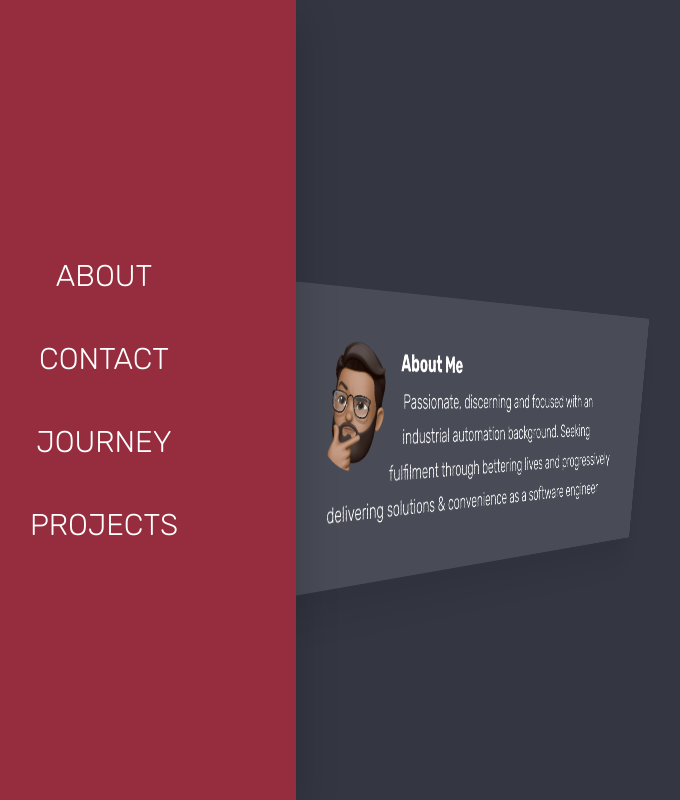
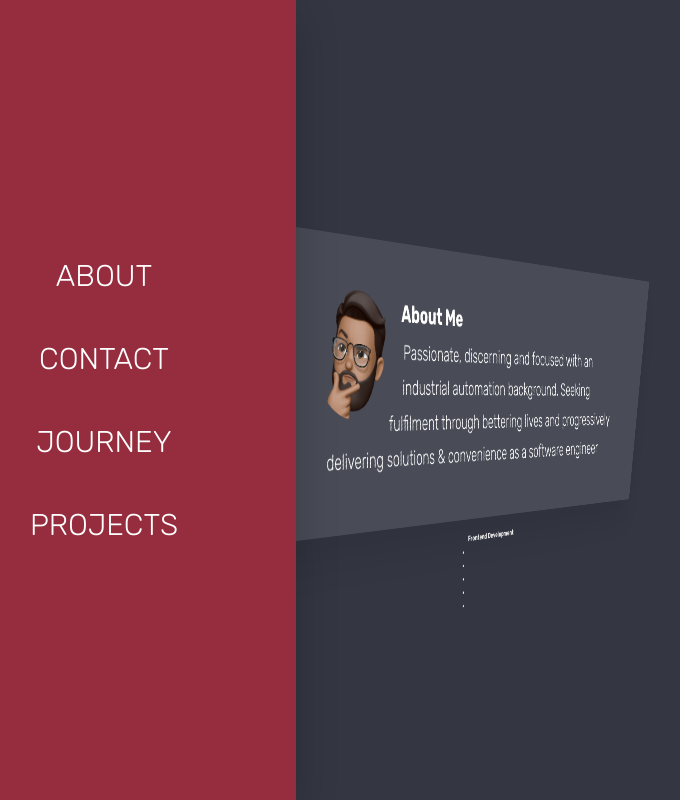
Before and after one commit to MohdSaifulM/portfolio, a React (Vite) app: page /about in a window 1280 px wide. Shown: the whole page, without its empty margins (88-768 px from the left). Built offline with nearby package versions, Linux system fonts and the light colour scheme.

Commit message:
style: 💄 Added html for card component

```diff
--- /dev/null
+++ b/src/components/Card.tsx
@@ -0,0 +1,29 @@
+const Card = () => {
+    return (
+        <div className="card">
+            <div className="card__side card__side--front">
+                <div className="card__picture card__picture--1">
+                    &nbsp;
+                </div>
+                <h4 className="card__heading">
+                    <span className="card__heading-span card__heading-span--1">
+                        Frontend Development
+                    </span>
+                </h4>
+            </div>
+            <div className="card__side card__side--back card__side--back-1">
+                <div className="card__details">
+                    <ul>
+                        <li></li>
+                        <li></li>
+                        <li></li>
+                        <li></li>
+                        <li></li>
+                    </ul>
+                </div>
+            </div>
+        </div>
+    );
+};
+
+export default Card;
--- a/src/pages/About.tsx
+++ b/src/pages/About.tsx
@@ -1,9 +1,11 @@
+import Card from "../components/Card";
 import NavigationBar from "../layouts/NavigationBar";
 
 const About = () => {
     return (
         <>
             <NavigationBar />
+            <div className="section">
                 <div className="section section-about">
                     <div className="about">
                         <figure className="about__shape">
@@ -16,6 +18,10 @@ const About = () => {
                         </div>
                     </div>
                 </div>
+                <div className="section section-skills">
+                    <Card />
+                </div>
+            </div>
         </>
     );
 };
```
Lines whose indentation alone changed are shown as unchanged.
